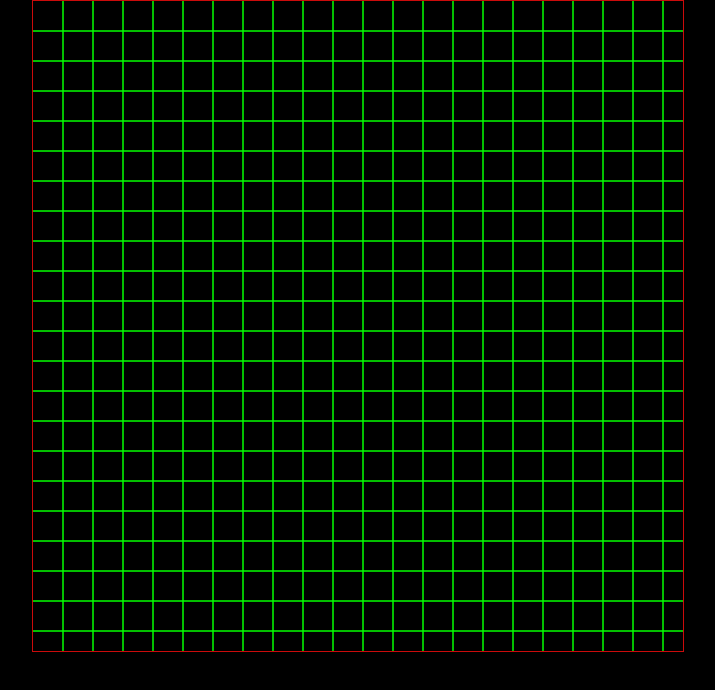
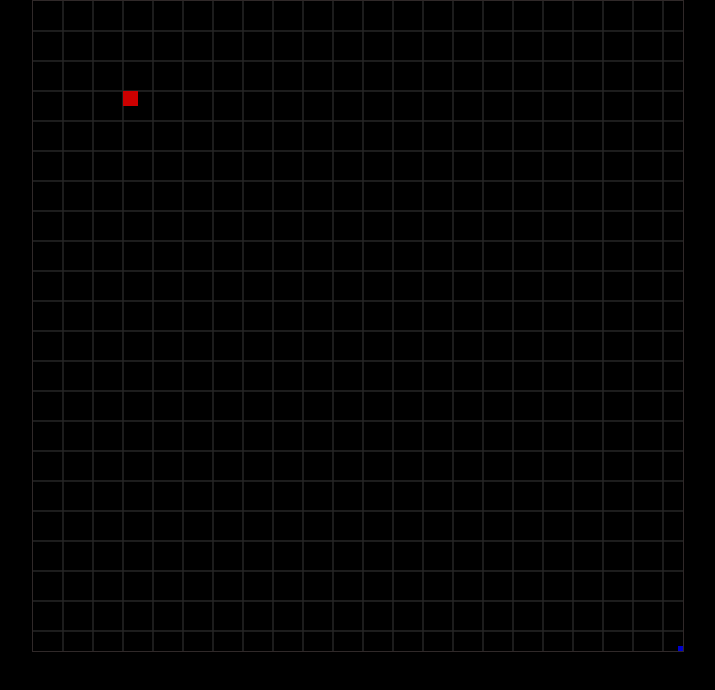
Before and after one commit to Oliver31Batista/tron_game, a React (Create React App) app: page / in a window 1280 px wide. Shown: the top 690 px of the page, without its empty margins (282-997 px from the left). Built offline with nearby package versions, Linux system fonts and the light colour scheme; a web font is replaced by a local one.

Commit message:
playes added to the board

```diff
--- a/src/App.css
+++ b/src/App.css
@@ -1,3 +1,3 @@
 .board{
-  border: 1px solid rgb(203, 11, 11);
+  border: 1px solid rgb(48, 41, 41);
 }
--- a/src/App.js
+++ b/src/App.js
@@ -1,9 +1,31 @@
+import { useReducer } from 'react';
 import './App.css';
 import Board from './components/Board';
+import { PLAYER_ONE, PLAYER_TWO } from './config/const';
+import useInterval from './hooks/useInterval';
+
+const initialState = [
+  PLAYER_ONE, PLAYER_TWO
+]
+
+function updateGame(state, action){
+  if(action.type === 'move'){
+    console.log('toca mover')
+    return state;
+  }
+}
 
 function App() {
+
+  const [players, gameDispatch] = useReducer(updateGame, initialState)
+
+  useInterval(function(){
+    gameDispatch({type: 'move'});
+
+  }, 100)
+
   return (
-    <Board />
+    <Board players={players} />
   );
 }
 
--- a/src/components/Board.jsx
+++ b/src/components/Board.jsx
@@ -1,9 +1,7 @@
 import {React, useEffect, useRef} from 'react';
+import { UNIT, BOARD_SIZE } from '../config/const';
 
-const unit = 15;
-const boardSize = 650;
-
-export default function Board() {
+export default function Board({players}) {
     const canvasRef = useRef();
 
     useEffect(function(){
@@ -12,18 +10,18 @@ export default function Board() {
         const context = canvas.getContext('2d');
 
         context.beginPath();
-            context.strokeStyle = '#04ff00';
+            context.strokeStyle = '#272727';
 
             //moving for x
-            for ( let i = unit * 2; i <= boardSize; i+= unit * 2 ){
+            for ( let i = UNIT * 2; i <= BOARD_SIZE; i+= UNIT * 2 ){
                 context.moveTo(i, 0);
-                context.lineTo(i, boardSize);
+                context.lineTo(i, BOARD_SIZE);
             }
 
             //moving for y
-            for ( let i = unit * 2; i <= boardSize; i+= unit * 2 ){
+            for ( let i = UNIT * 2; i <= BOARD_SIZE; i+= UNIT * 2 ){
                 context.moveTo(0, i);
-                context.lineTo(boardSize, i)
+                context.lineTo(BOARD_SIZE, i)
             }
 
             context.stroke();
@@ -31,5 +29,14 @@ export default function Board() {
         context.closePath();
     }, []);
 
-    return <canvas ref={canvasRef} width={boardSize} height={boardSize} className="board"/>
+    useEffect(function(){
+        const context = canvasRef.current.getContext('2d');
+
+        players.forEach(player => {
+            context.fillStyle = player.color;
+            context.fillRect(player.position.x, player.position.y, UNIT, UNIT)
+        })
+    }, [players])
+
+    return <canvas ref={canvasRef} width={BOARD_SIZE} height={BOARD_SIZE} className="board"/>
 }
--- /dev/null
+++ b/src/config/const.js
@@ -0,0 +1,34 @@
+export const UNIT = 15;
+export const BOARD_SIZE = 650;
+
+export const PLAYER_ONE = {
+    color: '#CC0000',
+    id: '1',
+    keys: {
+        '38':'up',
+        '39':'right',
+        '40':'down',
+        '37':'left'
+    },
+    direction: 'right',
+    position: {
+        x: UNIT * 6,
+        y: UNIT * 6
+    }
+}
+
+export const PLAYER_TWO = {
+    color: '#0000CC',
+    id: '2',
+    keys: {
+        '87':'up',
+        '68':'right',
+        '83':'down',
+        '65':'left'
+    },
+    direction: 'left',
+    position: {
+        x: UNIT * 43,
+        y: UNIT * 43
+    }
+}
--- /dev/null
+++ b/src/hooks/useInterval.js
@@ -0,0 +1,19 @@
+import { useEffect, useRef } from 'react'
+
+export default function useInterval(callback, delay){
+    const savedCallback = useRef();
+
+    useEffect(() => {
+        savedCallback.current = callback;
+    }, [callback]);
+
+    useEffect(() => {
+        function tick() {
+            savedCallback.current();
+        }
+        if (delay !== null) {
+            let id = setInterval(tick, delay);
+            return () => clearInterval(id);
+        }
+    },[delay]);
+}
```
